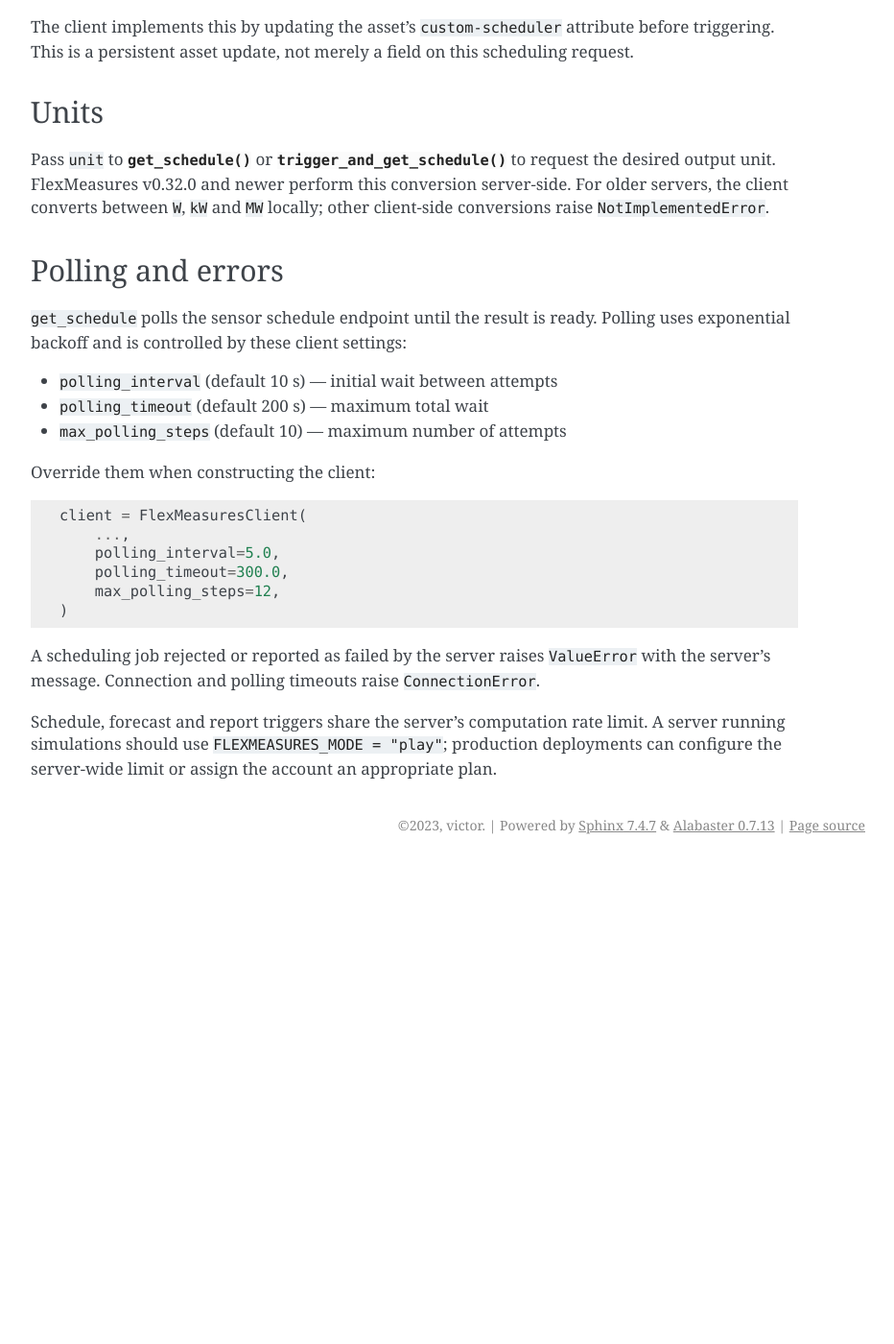
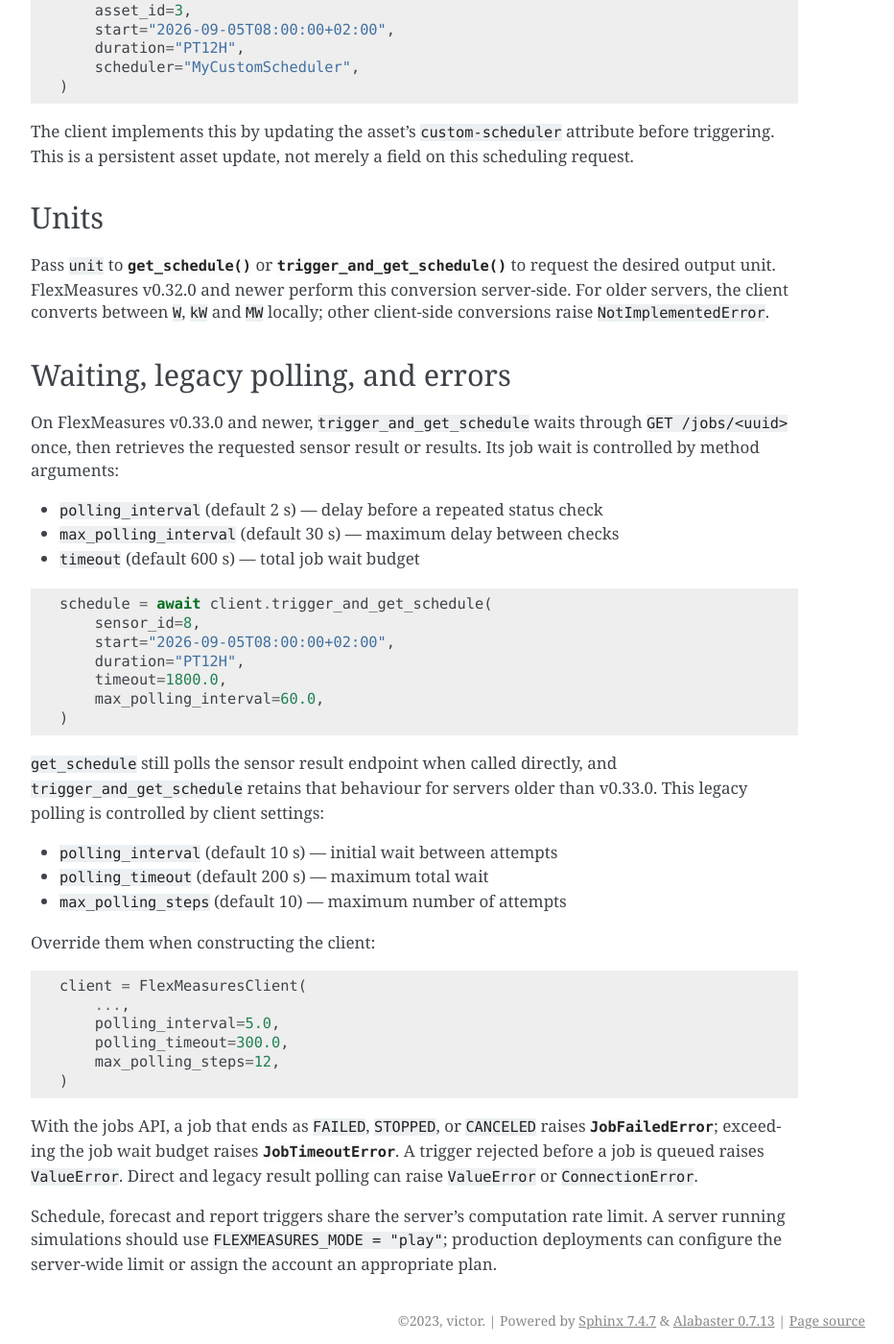
Before and after one commit to FlexMeasures/flexmeasures-client, a Sphinx documentation site: the page built from docs/scheduling.rst, in a window 1280 px wide and 1400 px high, scrolled down 3760 px. Shown: the whole window at 96% size, without its empty margins (338-1270 px from the left). Built offline with Sphinx 7.4.7, drawn with Linux system fonts in a browser that asks for light colours; before the commit the page ends 4659 px from its top, so only the background shows below that; some of the changed text lies outside the part shown.

```diff
--- a/docs/scheduling.rst
+++ b/docs/scheduling.rst
@@ -6,17 +6,20 @@
 The FlexMeasures Client supports the scheduling API endpoints:
 
 - ``POST /assets/<id>/schedules/trigger`` — queue a scheduling job
-- ``GET  /sensors/<id>/schedules/<uuid>`` — poll for a sensor's schedule
+- ``GET  /jobs/<uuid>``                   — inspect the job (v0.33.0+)
+- ``GET  /sensors/<id>/schedules/<uuid>`` — retrieve a sensor's schedule
 
 These are exposed through three client methods:
 
 - :meth:`trigger_schedule` — trigger and return the schedule UUID
-- :meth:`get_schedule` — poll until a sensor's schedule is ready
-- :meth:`trigger_and_get_schedule` — convenience wrapper for both
+- :meth:`get_schedule` — retrieve one sensor's result, with legacy polling
+- :meth:`trigger_and_get_schedule` — trigger, wait, and retrieve
 
 .. note::
 
     The asset trigger endpoint requires FlexMeasures **v0.27.0** or above and
+    the generic job status endpoint is available from **v0.33.0**. Scheduling
+    also needs
     a worker listening on the ``scheduling`` queue::
 
         flexmeasures jobs run-worker --queue scheduling
@@ -144,7 +147,10 @@
     )
     print(f"Job queued: {schedule_id}")
 
-    # Step 2 – retrieve a result for each relevant sensor
+    # Step 2 – wait once for the joint job (FlexMeasures v0.33.0+)
+    await client.wait_for_job(schedule_id)
+
+    # Step 3 – retrieve a result for each relevant sensor
     battery_power = await client.get_schedule(
         sensor_id=8,
         schedule_id=schedule_id,
@@ -209,11 +215,30 @@
 ``NotImplementedError``.
 
 
-Polling and errors
-------------------
+Waiting, legacy polling, and errors
+-----------------------------------
 
-``get_schedule`` polls the sensor schedule endpoint until the result is ready.
-Polling uses exponential backoff and is controlled by these client settings:
+On FlexMeasures v0.33.0 and newer, ``trigger_and_get_schedule`` waits through
+``GET /jobs/<uuid>`` once, then retrieves the requested sensor result or
+results.  Its job wait is controlled by method arguments:
+
+- ``polling_interval`` (default 2 s) — delay before a repeated status check
+- ``max_polling_interval`` (default 30 s) — maximum delay between checks
+- ``timeout`` (default 600 s) — total job wait budget
+
+.. code-block:: python
+
+    schedule = await client.trigger_and_get_schedule(
+        sensor_id=8,
+        start="2026-09-05T08:00:00+02:00",
+        duration="PT12H",
+        timeout=1800.0,
+        max_polling_interval=60.0,
+    )
+
+``get_schedule`` still polls the sensor result endpoint when called directly,
+and ``trigger_and_get_schedule`` retains that behaviour for servers older than
+v0.33.0.  This legacy polling is controlled by client settings:
 
 - ``polling_interval`` (default 10 s) — initial wait between attempts
 - ``polling_timeout`` (default 200 s) — maximum total wait
@@ -230,9 +255,11 @@
         max_polling_steps=12,
     )
 
-A scheduling job rejected or reported as failed by the server raises
-``ValueError`` with the server's message.  Connection and polling timeouts
-raise ``ConnectionError``.
+With the jobs API, a job that ends as ``FAILED``, ``STOPPED``, or ``CANCELED``
+raises :class:`JobFailedError`; exceeding the job wait budget raises
+:class:`JobTimeoutError`. A trigger rejected before a job is queued raises
+``ValueError``. Direct and legacy result polling can raise ``ValueError`` or
+``ConnectionError``.
 
 Schedule, forecast and report triggers share the server's computation rate
 limit.  A server running simulations should use ``FLEXMEASURES_MODE = "play"``;
```
Also changed, not shown: README.rst (+35 -26 lines), docs/forecasting.rst (+36 -11 lines), docs/reporting.rst (+6 -1 lines), 6 other files.
